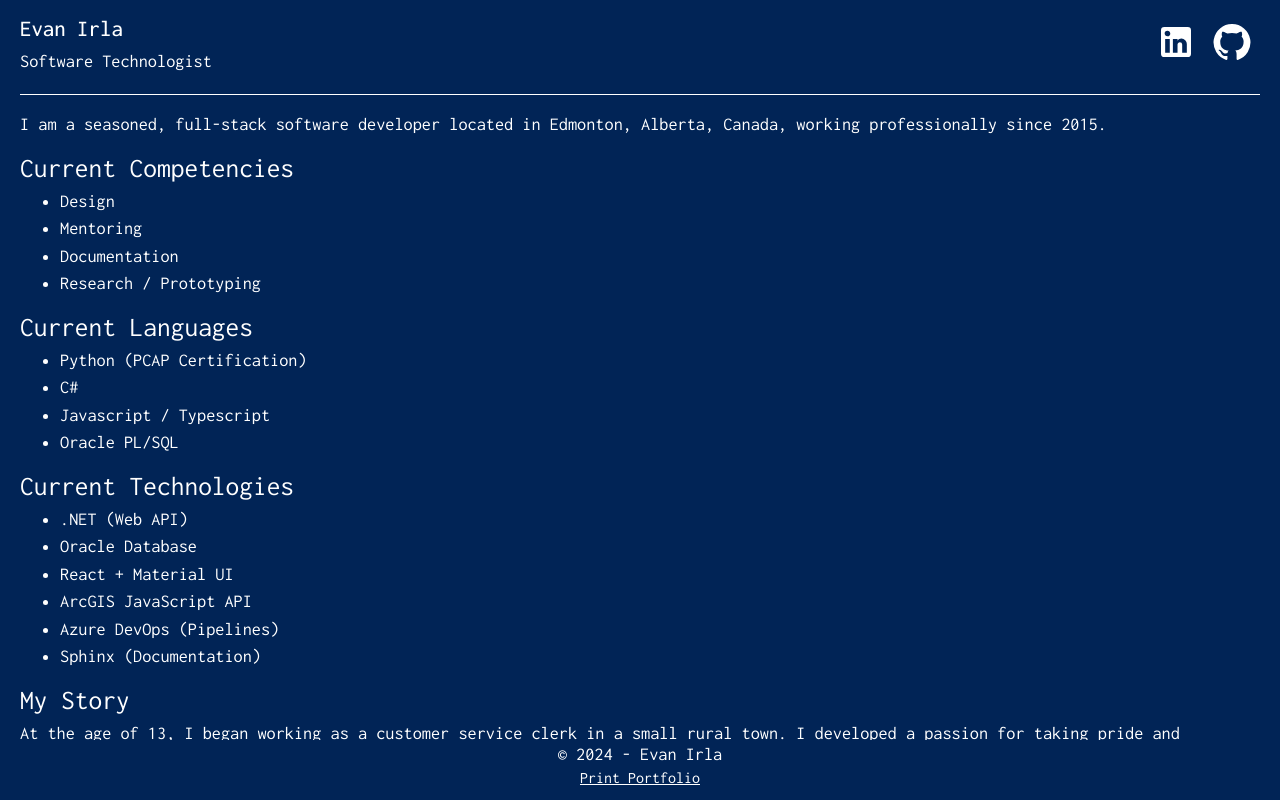
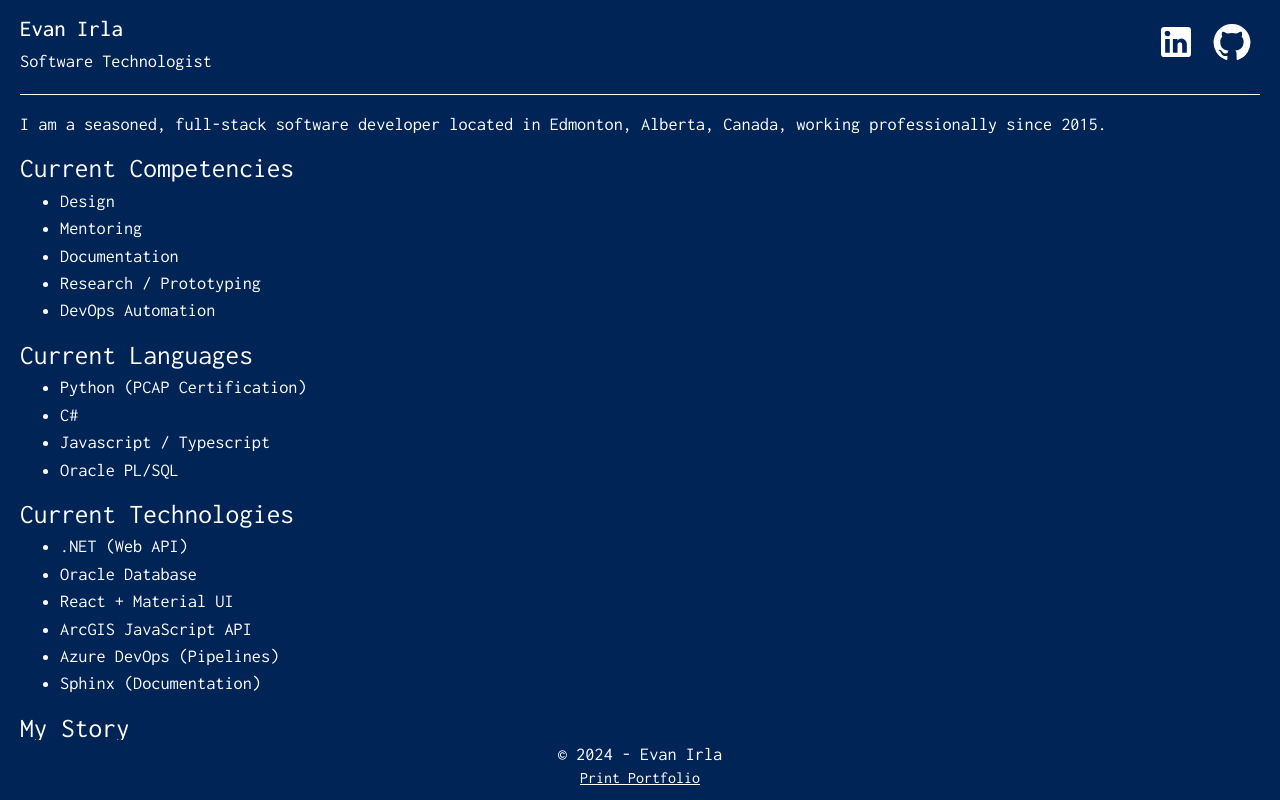
Before and after one commit to evanirla/website, a React (Create React App) app: page / in a window 1280 px wide. Built offline with nearby package versions, Linux system fonts and the light colour scheme.

Commit message:
added devops automation

```diff
--- a/src/App.tsx
+++ b/src/App.tsx
@@ -44,6 +44,7 @@ function App() {
                 <li>Mentoring</li>
                 <li>Documentation</li>
                 <li>Research / Prototyping</li>
+                <li>DevOps Automation</li>
               </ul>
           </Typography>
         </section>
```
